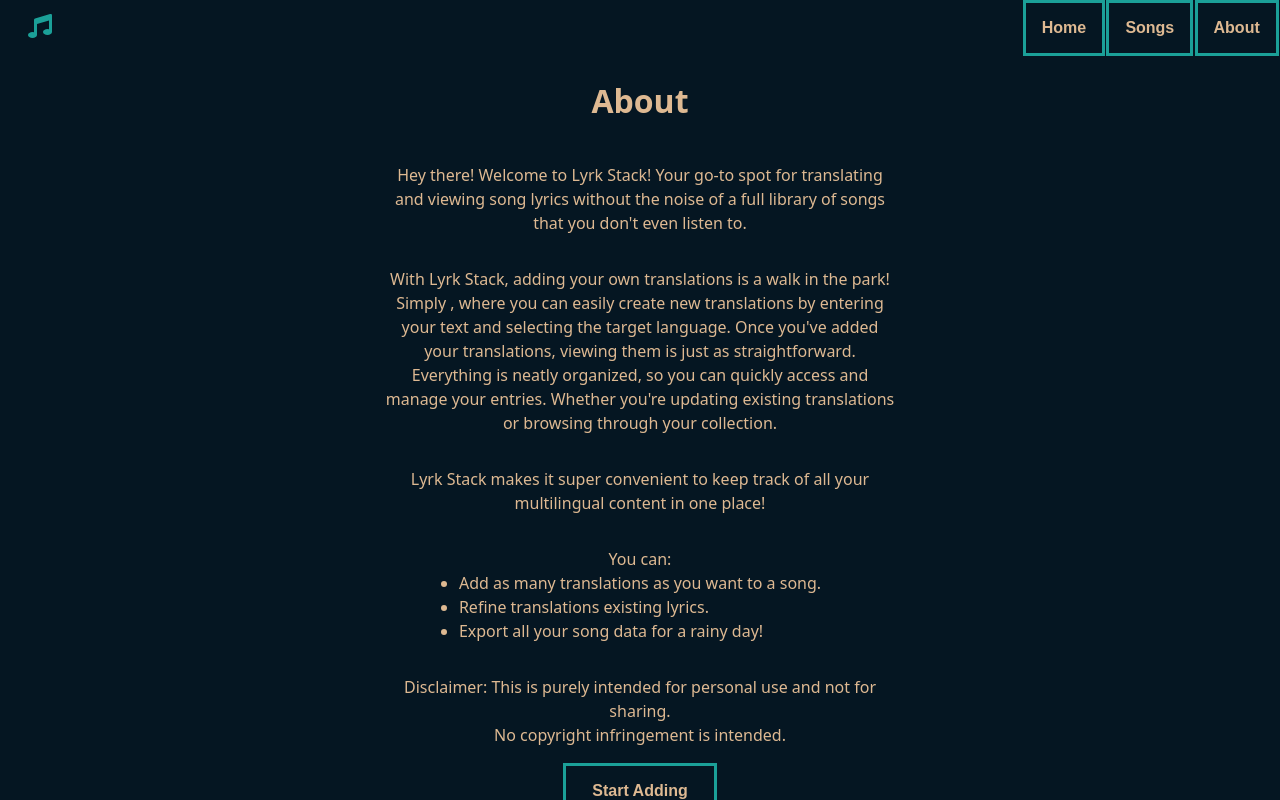
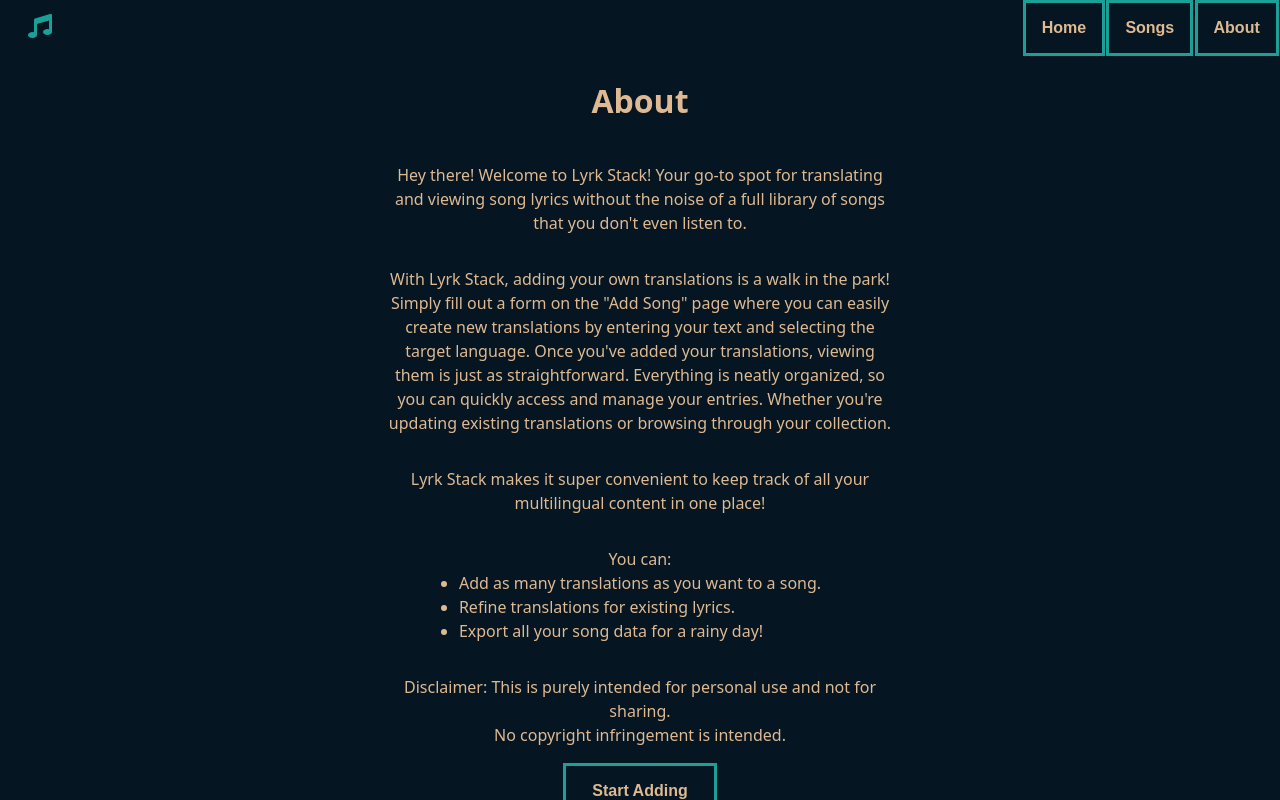
Before and after one commit to aung-st/lyrk-stack, a React (Vite) app: page /About in a window 1280 px wide. Built offline with nearby package versions, Linux system fonts and the light colour scheme; no server answers.

Commit message:
refactor: tweak about page layout

```diff
--- a/src/pages/About.tsx
+++ b/src/pages/About.tsx
@@ -12,12 +12,13 @@ function About() {
                 </p>
                 <p>
                     With Lyrk Stack, adding your own translations is a walk in the
-                    park! Simply , where you can easily create new translations by
-                    entering your text and selecting the target language. Once you've
-                    added your translations, viewing them is just as straightforward.
-                    Everything is neatly organized, so you can quickly access and
-                    manage your entries. Whether you're updating existing
-                    translations or browsing through your collection.
+                    park! Simply fill out a form on the "Add Song" page where you can
+                    easily create new translations by entering your text and
+                    selecting the target language. Once you've added your
+                    translations, viewing them is just as straightforward. Everything
+                    is neatly organized, so you can quickly access and manage your
+                    entries. Whether you're updating existing translations or
+                    browsing through your collection.
                 </p>
                 <p>
                     Lyrk Stack makes it super convenient to keep track of all your
@@ -28,7 +29,7 @@ function About() {
                         You can:
                         <ul>
                             <li>Add as many translations as you want to a song.</li>
-                            <li>Refine translations existing lyrics.</li>
+                            <li>Refine translations for existing lyrics.</li>
                             <li>Export all your song data for a rainy day!</li>
                         </ul>
                     </div>
```
